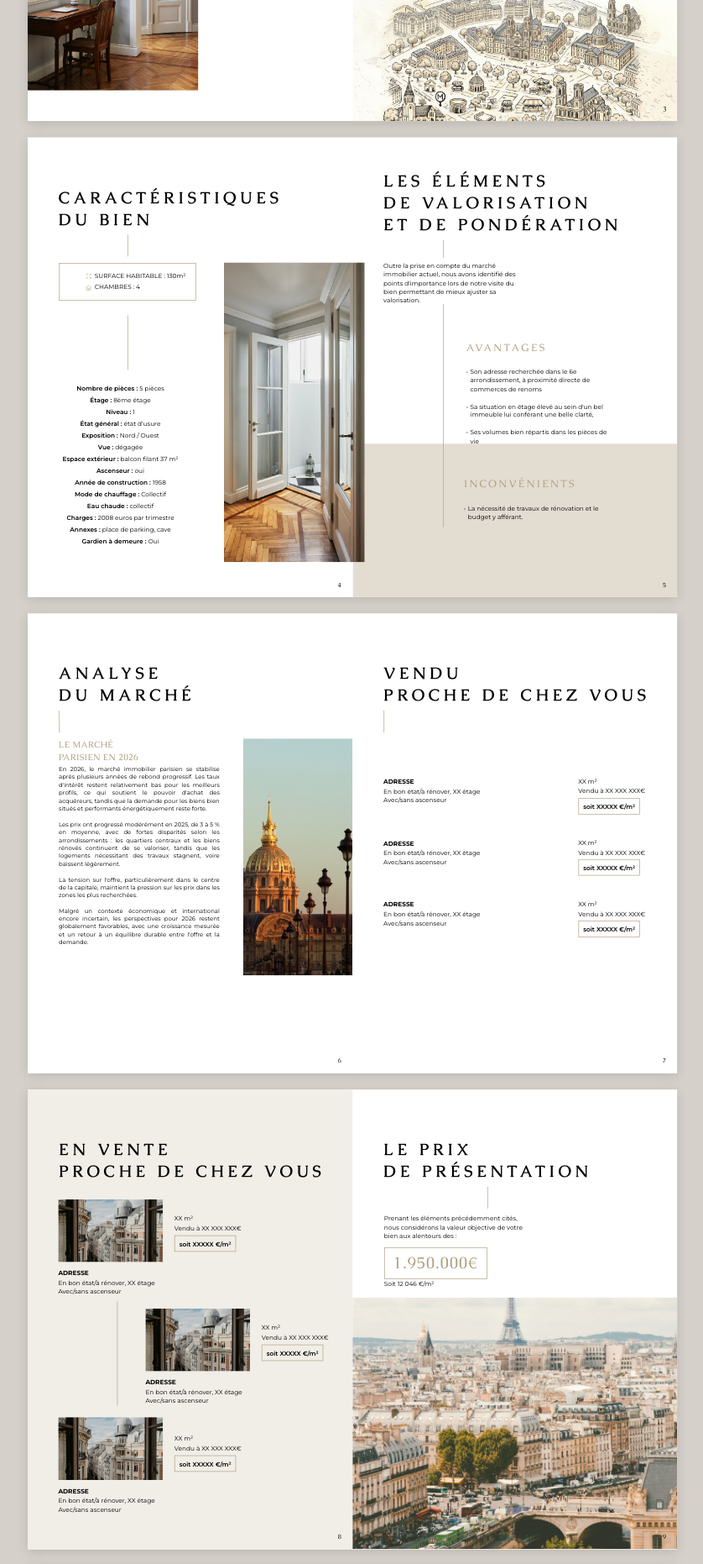
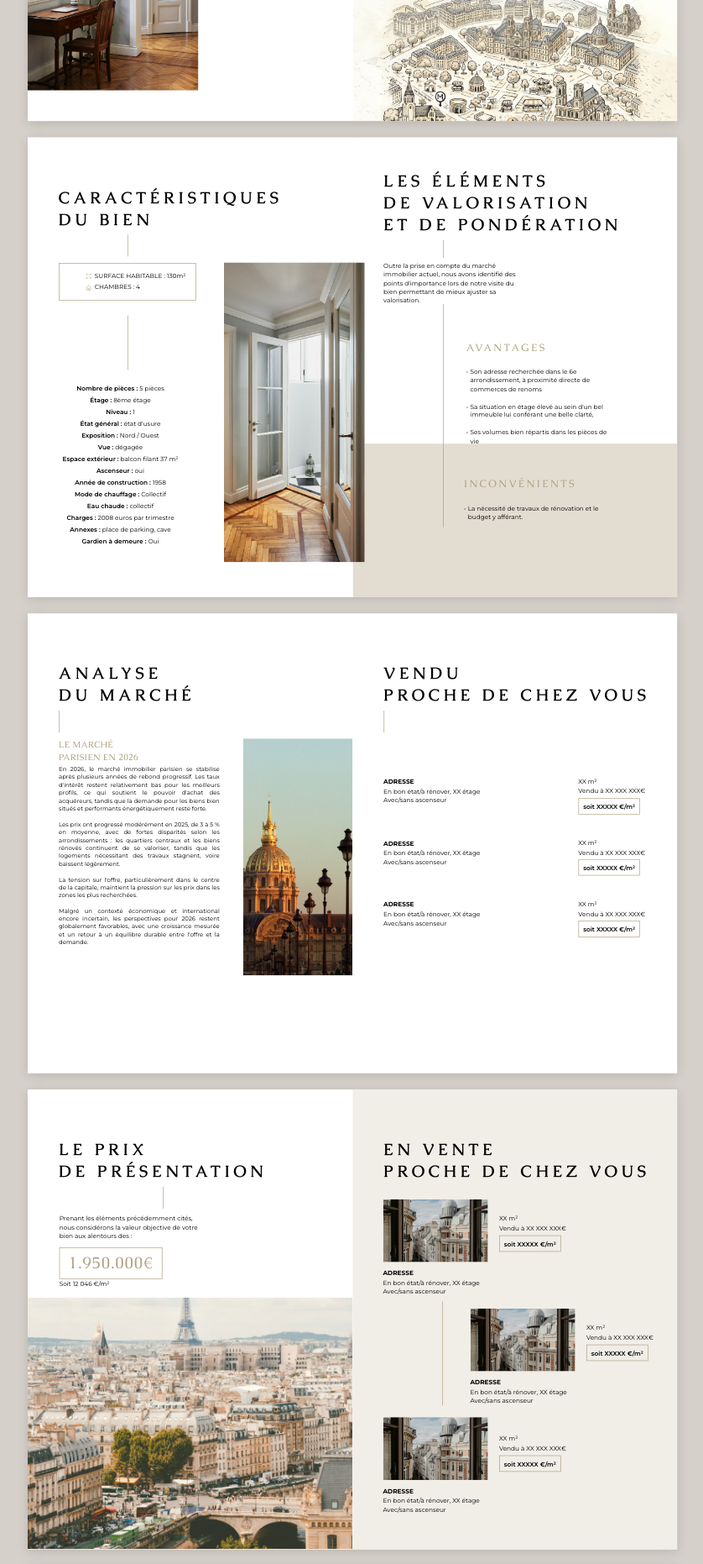
Before and after one commit to baptistefort/avis-de-valeur-bonaparte, a Next.js app: page / in a window 1280 px wide. Shown: the part 1040-2902 px from the top of the page at 84% size, without its empty margins (220-1058 px from the left). Built offline with nearby package versions, Linux system fonts and the light colour scheme.

Commit message:
Swap En Vente / Prix halves + remove all page numbers across template

```diff
--- a/src/components/pages/CaracteristiquesPage.tsx
+++ b/src/components/pages/CaracteristiquesPage.tsx
@@ -143,11 +143,6 @@ export default function CaracteristiquesPage() {
           ))}
         </div>
 
-        {/* Page number 4 */}
-        <span style={{
-          position: 'absolute', left: '568.6px', top: '810.7px',
-          fontFamily: "'Caudex', serif", fontWeight: 400, fontSize: '8.5pt', color: '#000000',
-        }}>4</span>
       </div>
 
       {/* ============ RIGHT HALF ============ */}
@@ -245,11 +240,6 @@ export default function CaracteristiquesPage() {
           ))}
         </div>
 
-        {/* Page number 5 */}
-        <span style={{
-          position: 'absolute', left: '569px', top: '810.7px',
-          fontFamily: "'Caudex', serif", fontWeight: 400, fontSize: '8.5pt', color: '#000000',
-        }}>5</span>
       </div>
     </div>
   );
--- a/src/components/pages/DiffusionPage.tsx
+++ b/src/components/pages/DiffusionPage.tsx
@@ -20,7 +20,6 @@ export default function DiffusionPage() {
         <EditableImage src={diffusion.photo} onChange={(photo) => updateDiffusion({ photo })}
           alt="Photo diffusion" style={{ position: 'absolute', inset: 0, width: '100%', height: '100%' }} />
 
-        <span style={{ position: 'absolute', left: '569px', top: '811px', fontFamily: "'Caudex', serif", fontSize: '8.5pt', color: '#ffffff' }}>14</span>
       </div>
 
       {/* ============ RIGHT HALF (ALL STATIC) ============ */}
@@ -82,7 +81,6 @@ export default function DiffusionPage() {
         <img src="/images/portails_logos.png" alt="" draggable={false}
           style={{ position: 'absolute', left: '25px', top: '500px', width: '545px', height: 'auto' }} />
 
-        <span style={{ position: 'absolute', left: '569px', top: '811px', fontFamily: "'Caudex', serif", fontSize: '8.5pt', color: '#000000' }}>15</span>
       </div>
     </div>
   );
--- a/src/components/pages/EnVentePrixPage.tsx
+++ b/src/components/pages/EnVentePrixPage.tsx
@@ -16,81 +16,7 @@ export default function EnVentePrixPage() {
   return (
     <div className="pdf-spread" style={{ background: '#ffffff' }}>
 
-      {/* ============ LEFT HALF - beige bg ============ */}
-      <div className="pdf-half" style={{ background: '#f1eee8' }}>
-
-        {/* Title EN VENTE PROCHE DE CHEZ VOUS */}
-        <div style={{
-          position: 'absolute', left: '57px', top: '90px',
-          fontFamily: "'Caudex', serif", fontWeight: 700, fontSize: '22pt',
-          letterSpacing: '0.25em', textTransform: 'uppercase',
-          color: '#000000', lineHeight: '30pt',
-        }}>
-          <EditableText value="EN VENTE" onChange={() => {}} tag="div" style={{ margin: 0 }} />
-          <EditableText value="PROCHE DE CHEZ VOUS" onChange={() => {}} tag="div" style={{ margin: 0 }} />
-        </div>
-
-        {/* Bien 1 - photo left [56,201,248,316] */}
-        <EditableImage src={enVenteProches[0].photo} onChange={(photo) => updateEnVenteProches(0, { photo })}
-          alt="Bien 1" style={{ position: 'absolute', left: '56px', top: '201px', width: '192px', height: '115px' }} />
-        <div style={{ position: 'absolute', left: '269px', top: '229px' }}>
-          <EditableText value={enVenteProches[0].surface} onChange={(v) => updateEnVenteProches(0, { surface: v })} tag="div" style={{ ...bodyText, marginBottom: '2px' }} />
-          <EditableText value={enVenteProches[0].prix} onChange={(v) => updateEnVenteProches(0, { prix: v })} tag="div" style={{ ...bodyText, marginBottom: '4px' }} />
-          <div style={{ border: '1px solid #ad9d7d', padding: '2px 8px', display: 'inline-block' }}>
-            <EditableText value={`soit ${enVenteProches[0].prixM2}`} onChange={(v) => updateEnVenteProches(0, { prixM2: v.replace('soit ', '') })} tag="span"
-              style={{ fontFamily: "'Montserrat', sans-serif", fontWeight: 600, fontSize: '8.5pt', color: '#000000' }} />
-          </div>
-        </div>
-        <div style={{ position: 'absolute', left: '56px', top: '328px' }}>
-          <EditableText value={enVenteProches[0].adresse} onChange={(v) => updateEnVenteProches(0, { adresse: v })} tag="div"
-            style={{ fontFamily: "'Montserrat', sans-serif", fontWeight: 700, fontSize: '8.5pt', color: '#000000', marginBottom: '2px' }} />
-          <EditableText value={enVenteProches[0].description} onChange={(v) => updateEnVenteProches(0, { description: v })} tag="div" multiline
-            style={{ ...bodyText, whiteSpace: 'pre-line' }} />
-        </div>
-
-        {/* Gold vertical line */}
-        <div style={{ position: 'absolute', left: '164px', top: '388px', width: '0.8px', height: '191px', background: '#ad9d7d' }} />
-
-        {/* Bien 2 - photo center-right [216,401,408,516] */}
-        <EditableImage src={enVenteProches[1].photo} onChange={(photo) => updateEnVenteProches(1, { photo })}
-          alt="Bien 2" style={{ position: 'absolute', left: '216px', top: '401px', width: '192px', height: '115px' }} />
-        <div style={{ position: 'absolute', left: '429px', top: '429px' }}>
-          <EditableText value={enVenteProches[1].surface} onChange={(v) => updateEnVenteProches(1, { surface: v })} tag="div" style={{ ...bodyText, marginBottom: '2px' }} />
-          <EditableText value={enVenteProches[1].prix} onChange={(v) => updateEnVenteProches(1, { prix: v })} tag="div" style={{ ...bodyText, marginBottom: '4px' }} />
-          <div style={{ border: '1px solid #ad9d7d', padding: '2px 8px', display: 'inline-block' }}>
-            <EditableText value={`soit ${enVenteProches[1].prixM2}`} onChange={(v) => updateEnVenteProches(1, { prixM2: v.replace('soit ', '') })} tag="span"
-              style={{ fontFamily: "'Montserrat', sans-serif", fontWeight: 600, fontSize: '8.5pt', color: '#000000' }} />
-          </div>
-        </div>
-        <div style={{ position: 'absolute', left: '216px', top: '528px' }}>
-          <EditableText value={enVenteProches[1].adresse} onChange={(v) => updateEnVenteProches(1, { adresse: v })} tag="div"
-            style={{ fontFamily: "'Montserrat', sans-serif", fontWeight: 700, fontSize: '8.5pt', color: '#000000', marginBottom: '2px' }} />
-          <EditableText value={enVenteProches[1].description} onChange={(v) => updateEnVenteProches(1, { description: v })} tag="div" multiline
-            style={{ ...bodyText, whiteSpace: 'pre-line' }} />
-        </div>
-
-        {/* Bien 3 - photo left [56,600,248,715] */}
-        <EditableImage src={enVenteProches[2].photo} onChange={(photo) => updateEnVenteProches(2, { photo })}
-          alt="Bien 3" style={{ position: 'absolute', left: '56px', top: '600px', width: '192px', height: '115px' }} />
-        <div style={{ position: 'absolute', left: '269px', top: '632px' }}>
-          <EditableText value={enVenteProches[2].surface} onChange={(v) => updateEnVenteProches(2, { surface: v })} tag="div" style={{ ...bodyText, marginBottom: '2px' }} />
-          <EditableText value={enVenteProches[2].prix} onChange={(v) => updateEnVenteProches(2, { prix: v })} tag="div" style={{ ...bodyText, marginBottom: '4px' }} />
-          <div style={{ border: '1px solid #ad9d7d', padding: '2px 8px', display: 'inline-block' }}>
-            <EditableText value={`soit ${enVenteProches[2].prixM2}`} onChange={(v) => updateEnVenteProches(2, { prixM2: v.replace('soit ', '') })} tag="span"
-              style={{ fontFamily: "'Montserrat', sans-serif", fontWeight: 600, fontSize: '8.5pt', color: '#000000' }} />
-          </div>
-        </div>
-        <div style={{ position: 'absolute', left: '56px', top: '727px' }}>
-          <EditableText value={enVenteProches[2].adresse} onChange={(v) => updateEnVenteProches(2, { adresse: v })} tag="div"
-            style={{ fontFamily: "'Montserrat', sans-serif", fontWeight: 700, fontSize: '8.5pt', color: '#000000', marginBottom: '2px' }} />
-          <EditableText value={enVenteProches[2].description} onChange={(v) => updateEnVenteProches(2, { description: v })} tag="div" multiline
-            style={{ ...bodyText, whiteSpace: 'pre-line' }} />
-        </div>
-
-        <span style={{ position: 'absolute', left: '569px', top: '811px', fontFamily: "'Caudex', serif", fontWeight: 400, fontSize: '8.5pt', color: '#000000' }}>8</span>
-      </div>
-
-      {/* ============ RIGHT HALF ============ */}
+      {/* ============ LEFT HALF - LE PRIX DE PRÉSENTATION ============ */}
       <div className="pdf-half" style={{ background: '#ffffff', position: 'relative' }}>
 
         {/* Title LE PRIX DE PRÉSENTATION */}
@@ -119,7 +45,7 @@ export default function EnVentePrixPage() {
           />
         </div>
 
-        {/* Price box - [653,289,826,332] → relative [58,289,231,332] */}
+        {/* Price box */}
         <div style={{
           position: 'absolute', left: '58px', top: '289px',
           border: '1px solid #ad9d7d', padding: '6px 16px', display: 'inline-block',
@@ -146,7 +72,7 @@ export default function EnVentePrixPage() {
           />
         </div>
 
-        {/* Large panoramic photo - [574,381,979,786] → relative [-21,381,384,786] */}
+        {/* Large panoramic photo */}
         <EditableImage
           src={prix.photo}
           onChange={(photo) => updatePrix({ photo })}
@@ -156,8 +82,78 @@ export default function EnVentePrixPage() {
             width: '617px', height: '461px',
           }}
         />
+      </div>
 
-        <span style={{ position: 'absolute', left: '569px', top: '811px', fontFamily: "'Caudex', serif", fontWeight: 400, fontSize: '8.5pt', color: '#000000' }}>9</span>
+      {/* ============ RIGHT HALF - EN VENTE PROCHE DE CHEZ VOUS ============ */}
+      <div className="pdf-half" style={{ background: '#f1eee8' }}>
+
+        {/* Title EN VENTE PROCHE DE CHEZ VOUS */}
+        <div style={{
+          position: 'absolute', left: '57px', top: '90px',
+          fontFamily: "'Caudex', serif", fontWeight: 700, fontSize: '22pt',
+          letterSpacing: '0.25em', textTransform: 'uppercase',
+          color: '#000000', lineHeight: '30pt',
+        }}>
+          <EditableText value="EN VENTE" onChange={() => {}} tag="div" style={{ margin: 0 }} />
+          <EditableText value="PROCHE DE CHEZ VOUS" onChange={() => {}} tag="div" style={{ margin: 0 }} />
+        </div>
+
+        {/* Bien 1 */}
+        <EditableImage src={enVenteProches[0].photo} onChange={(photo) => updateEnVenteProches(0, { photo })}
+          alt="Bien 1" style={{ position: 'absolute', left: '56px', top: '201px', width: '192px', height: '115px' }} />
+        <div style={{ position: 'absolute', left: '269px', top: '229px' }}>
+          <EditableText value={enVenteProches[0].surface} onChange={(v) => updateEnVenteProches(0, { surface: v })} tag="div" style={{ ...bodyText, marginBottom: '2px' }} />
+          <EditableText value={enVenteProches[0].prix} onChange={(v) => updateEnVenteProches(0, { prix: v })} tag="div" style={{ ...bodyText, marginBottom: '4px' }} />
+          <div style={{ border: '1px solid #ad9d7d', padding: '2px 8px', display: 'inline-block' }}>
+            <EditableText value={`soit ${enVenteProches[0].prixM2}`} onChange={(v) => updateEnVenteProches(0, { prixM2: v.replace('soit ', '') })} tag="span"
+              style={{ fontFamily: "'Montserrat', sans-serif", fontWeight: 600, fontSize: '8.5pt', color: '#000000' }} />
+          </div>
+        </div>
+        <div style={{ position: 'absolute', left: '56px', top: '328px' }}>
+          <EditableText value={enVenteProches[0].adresse} onChange={(v) => updateEnVenteProches(0, { adresse: v })} tag="div"
+            style={{ fontFamily: "'Montserrat', sans-serif", fontWeight: 700, fontSize: '8.5pt', color: '#000000', marginBottom: '2px' }} />
+          <EditableText value={enVenteProches[0].description} onChange={(v) => updateEnVenteProches(0, { description: v })} tag="div" multiline
+            style={{ ...bodyText, whiteSpace: 'pre-line' }} />
+        </div>
+
+        {/* Gold vertical line */}
+        <div style={{ position: 'absolute', left: '164px', top: '388px', width: '0.8px', height: '191px', background: '#ad9d7d' }} />
+
+        {/* Bien 2 */}
+        <EditableImage src={enVenteProches[1].photo} onChange={(photo) => updateEnVenteProches(1, { photo })}
+          alt="Bien 2" style={{ position: 'absolute', left: '216px', top: '401px', width: '192px', height: '115px' }} />
+        <div style={{ position: 'absolute', left: '429px', top: '429px' }}>
+          <EditableText value={enVenteProches[1].surface} onChange={(v) => updateEnVenteProches(1, { surface: v })} tag="div" style={{ ...bodyText, marginBottom: '2px' }} />
+          <EditableText value={enVenteProches[1].prix} onChange={(v) => updateEnVenteProches(1, { prix: v })} tag="div" style={{ ...bodyText, marginBottom: '4px' }} />
+          <div style={{ border: '1px solid #ad9d7d', padding: '2px 8px', display: 'inline-block' }}>
+            <EditableText value={`soit ${enVenteProches[1].prixM2}`} onChange={(v) => updateEnVenteProches(1, { prixM2: v.replace('soit ', '') })} tag="span"
+              style={{ fontFamily: "'Montserrat', sans-serif", fontWeight: 600, fontSize: '8.5pt', color: '#000000' }} />
+          </div>
+        </div>
+        <div style={{ position: 'absolute', left: '216px', top: '528px' }}>
+          <EditableText value={enVenteProches[1].adresse} onChange={(v) => updateEnVenteProches(1, { adresse: v })} tag="div"
+            style={{ fontFamily: "'Montserrat', sans-serif", fontWeight: 700, fontSize: '8.5pt', color: '#000000', marginBottom: '2px' }} />
+          <EditableText value={enVenteProches[1].description} onChange={(v) => updateEnVenteProches(1, { description: v })} tag="div" multiline
+            style={{ ...bodyText, whiteSpace: 'pre-line' }} />
+        </div>
+
+        {/* Bien 3 */}
+        <EditableImage src={enVenteProches[2].photo} onChange={(photo) => updateEnVenteProches(2, { photo })}
+          alt="Bien 3" style={{ position: 'absolute', left: '56px', top: '600px', width: '192px', height: '115px' }} />
+        <div style={{ position: 'absolute', left: '269px', top: '632px' }}>
+          <EditableText value={enVenteProches[2].surface} onChange={(v) => updateEnVenteProches(2, { surface: v })} tag="div" style={{ ...bodyText, marginBottom: '2px' }} />
+          <EditableText value={enVenteProches[2].prix} onChange={(v) => updateEnVenteProches(2, { prix: v })} tag="div" style={{ ...bodyText, marginBottom: '4px' }} />
+          <div style={{ border: '1px solid #ad9d7d', padding: '2px 8px', display: 'inline-block' }}>
+            <EditableText value={`soit ${enVenteProches[2].prixM2}`} onChange={(v) => updateEnVenteProches(2, { prixM2: v.replace('soit ', '') })} tag="span"
+              style={{ fontFamily: "'Montserrat', sans-serif", fontWeight: 600, fontSize: '8.5pt', color: '#000000' }} />
+          </div>
+        </div>
+        <div style={{ position: 'absolute', left: '56px', top: '727px' }}>
+          <EditableText value={enVenteProches[2].adresse} onChange={(v) => updateEnVenteProches(2, { adresse: v })} tag="div"
+            style={{ fontFamily: "'Montserrat', sans-serif", fontWeight: 700, fontSize: '8.5pt', color: '#000000', marginBottom: '2px' }} />
+          <EditableText value={enVenteProches[2].description} onChange={(v) => updateEnVenteProches(2, { description: v })} tag="div" multiline
+            style={{ ...bodyText, whiteSpace: 'pre-line' }} />
+        </div>
       </div>
     </div>
   );
--- a/src/components/pages/IntroDescriptionPage.tsx
+++ b/src/components/pages/IntroDescriptionPage.tsx
@@ -169,14 +169,6 @@ export default function IntroDescriptionPage() {
           }}
         />
 
-        {/* Page number "3" */}
-        <span style={{
-          position: 'absolute', left: '569px', top: '811px',
-          fontFamily: "'Caudex', serif", fontWeight: 400,
-          fontSize: '10pt', color: '#000000',
-        }}>
-          3
-        </span>
       </div>
     </div>
   );
--- a/src/components/pages/MaisonBonapartePage.tsx
+++ b/src/components/pages/MaisonBonapartePage.tsx
@@ -95,7 +95,6 @@ export default function MaisonBonapartePage() {
         <EditableImage src={maisonBonaparte.photoAgence} onChange={(p) => updateMaisonBonaparte({ photoAgence: p })}
           alt="Photo agence" style={{ position: 'absolute', left: '0px', top: '597px', width: '420px', height: '245px' }} />
 
-        <span style={{ position: 'absolute', left: '569px', top: '811px', fontFamily: "'Caudex', serif", fontSize: '8.5pt', color: '#000000' }}>10</span>
       </div>
 
       {/* ============ RIGHT HALF ============ */}
@@ -188,7 +187,6 @@ export default function MaisonBonapartePage() {
           Une présence partout en France, qui garantit le même niveau d&apos;exigence et d&apos;excellence.
         </p>
 
-        <span style={{ position: 'absolute', left: '569px', top: '811px', fontFamily: "'Caudex', serif", fontSize: '8.5pt', color: '#000000' }}>11</span>
       </div>
     </div>
   );
--- a/src/components/pages/MandatStrategiePage.tsx
+++ b/src/components/pages/MandatStrategiePage.tsx
@@ -86,7 +86,6 @@ export default function MandatStrategiePage() {
         <EditableImage src={mandat.photoMandat} onChange={(p) => updateMandat({ photoMandat: p })}
           alt="Photo mandat" style={{ position: 'absolute', left: '0px', top: '540px', width: '471px', height: '302px' }} />
 
-        <span style={{ position: 'absolute', left: '562px', top: '811px', fontFamily: "'Caudex', serif", fontSize: '8.5pt', color: '#000000' }}>12</span>
       </div>
 
       {/* ============ RIGHT HALF ============ */}
@@ -185,7 +184,6 @@ export default function MandatStrategiePage() {
           Des supports personnalisés pour sublimer le bien et en assurer une présentation optimale.
         </p>
 
-        <span style={{ position: 'absolute', left: '563px', top: '811px', fontFamily: "'Caudex', serif", fontSize: '8.5pt', color: '#000000' }}>13</span>
       </div>
     </div>
   );
--- a/src/components/pages/MarchePage.tsx
+++ b/src/components/pages/MarchePage.tsx
@@ -77,11 +77,6 @@ export default function MarchePage() {
           }}
         />
 
-        {/* Page number 6 */}
-        <span style={{
-          position: 'absolute', left: '569px', top: '811px',
-          fontFamily: "'Caudex', serif", fontWeight: 400, fontSize: '8.5pt', color: '#000000',
-        }}>6</span>
       </div>
 
       {/* ============ RIGHT HALF ============ */}
@@ -138,11 +133,6 @@ export default function MarchePage() {
           ))}
         </div>
 
-        {/* Page number 7 */}
-        <span style={{
-          position: 'absolute', left: '569px', top: '811px',
-          fontFamily: "'Caudex', serif", fontWeight: 400, fontSize: '8.5pt', color: '#000000',
-        }}>7</span>
       </div>
     </div>
   );
```
